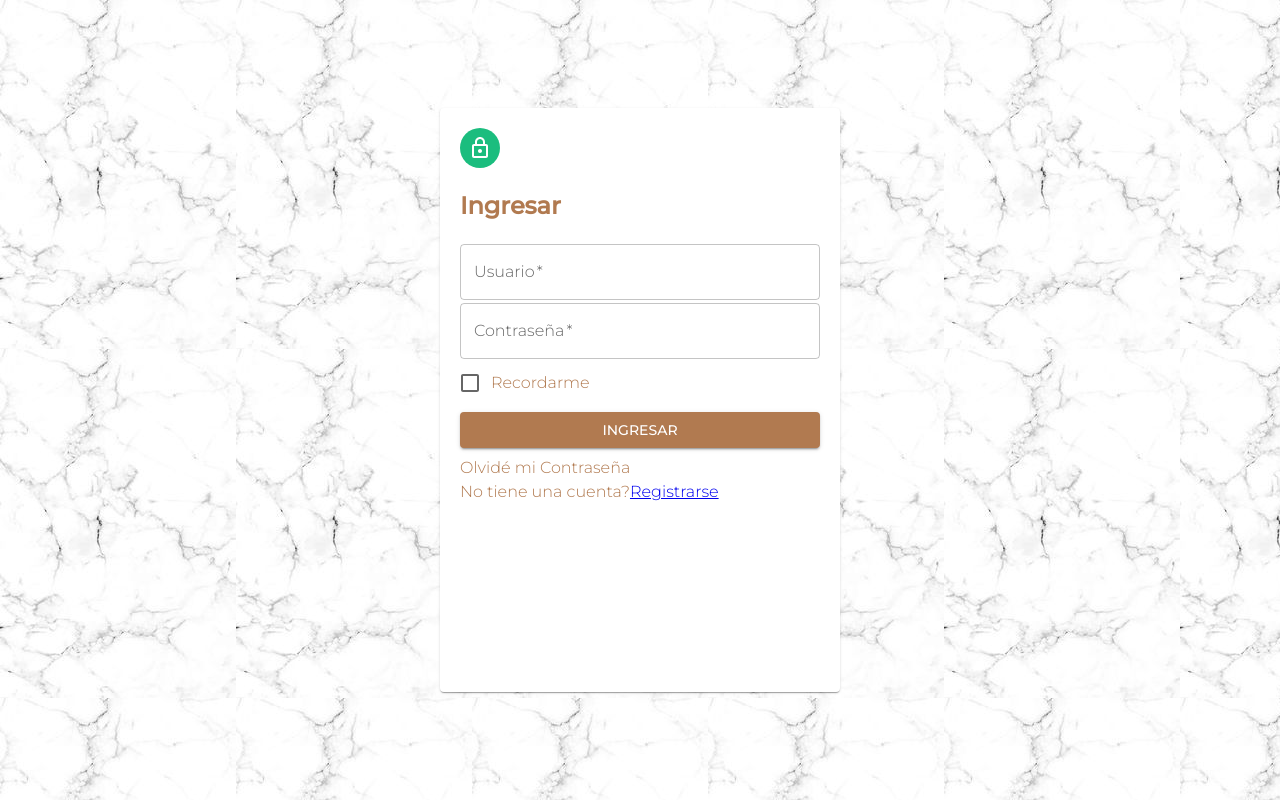
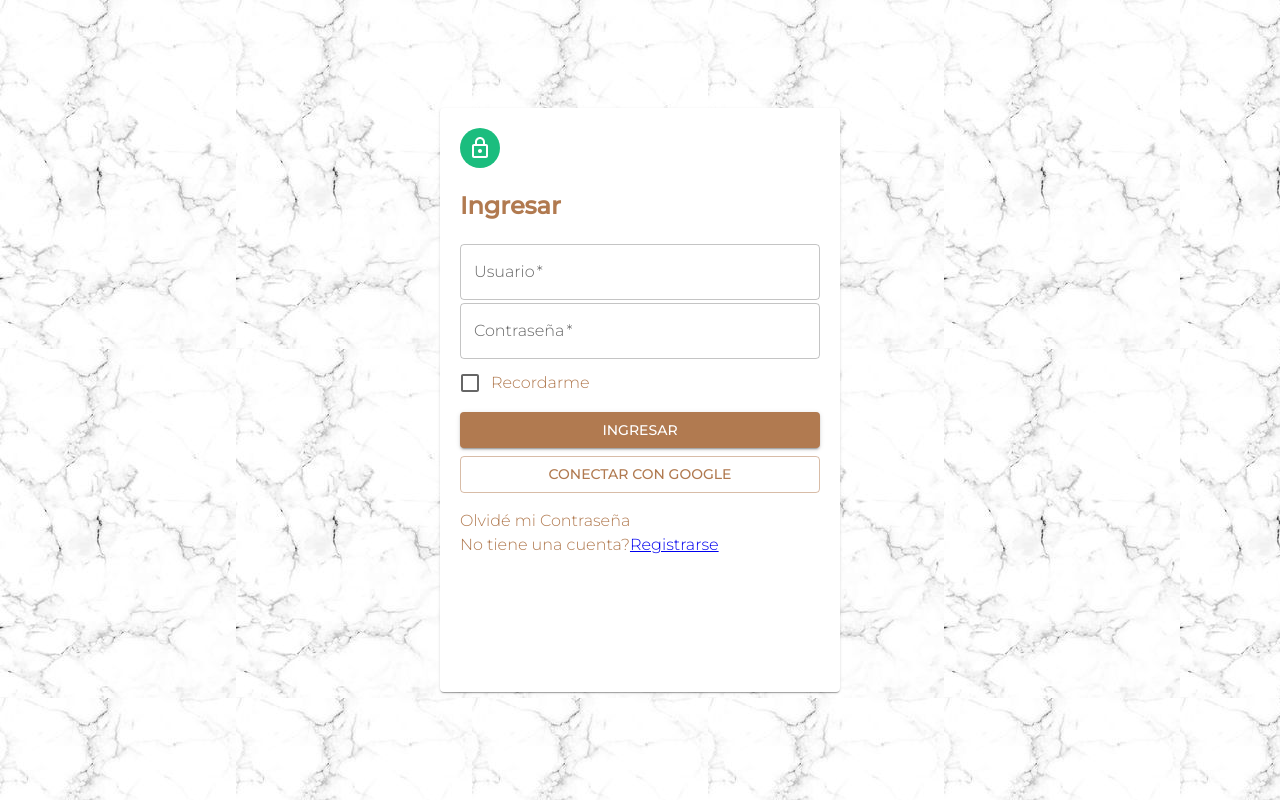
Before and after one commit to HenryAzz/proyectonuevo, a React (Vite) app in the folder client/: page /logIN in a window 1280 px wide. Built offline with nearby package versions, Linux system fonts and the light colour scheme; no server answers.

Commit message:
Redux tolkit levantado, Autenticacion con google Funcionando y .env para poder usar variables de entrono para fibrease

```diff
--- a/client/src/components/logIn/LogIn.tsx
+++ b/client/src/components/logIn/LogIn.tsx
@@ -13,7 +13,18 @@ import { Link } from "react-router-dom";
 import { Formik, Form, Field, ErrorMessage } from "formik";
 import * as Yup from "yup";
 
+//improt intreface
+import { createUserRequest } from "../../reduxToolkit/authentication";
+
+//import RTK Query
+import { useCreateUserMutation } from "../../reduxToolkit/apiSlice";
+
+//import firebase methods
+import { auth, provider } from "../../firebase/firebase";
+import { signInWithPopup } from "firebase/auth";
+
 export const LogIn = (handleChange: any) => {
+  const [crateUser] = useCreateUserMutation();
   const paperStyle = {
     padding: 20,
     height: "73vh",
@@ -39,6 +50,26 @@ export const LogIn = (handleChange: any) => {
       props.resetForm();
       props.setSubmitting(false);
     }, 2000);
+  };
+
+  const handleGoogleSignIn = async () => {
+    try {
+      const result = await signInWithPopup(auth, provider);
+      const user = result.user;
+      if (user !== null) {
+        const newUser: createUserRequest = {
+          name: user.displayName || "",
+          avatar: user.photoURL || "",
+          email: user.email || "",
+          hashGoogle: user.uid || "",
+          person_type: "Persona Fisica",
+          rol: "Cliente",
+        };
+        crateUser(newUser);
+      }
+    } catch (error: any) {
+      console.log("Error signing in with Google:", error.message);
+    }
   };
 
   return (
@@ -100,6 +131,9 @@ export const LogIn = (handleChange: any) => {
                   {props.isSubmitting ? "Loading" : "Ingresar"}
                 </Button>
               </Link>
+              <Button variant="outlined" onClick={handleGoogleSignIn} sx={{ width: "100%", mb: 2 }}>
+                Conectar con Google
+              </Button>
             </Form>
           )}
         </Formik>
--- a/client/src/firebase/firebase.ts
+++ b/client/src/firebase/firebase.ts
@@ -6,13 +6,13 @@ import { getFirestore } from "firebase/firestore";
 import { getAuth, GoogleAuthProvider } from "firebase/auth";
 
 const firebaseConfig = {
-  apiKey: "AIzaSyDfu--UA-DmgzujZyv73li-hrnvI1aBb3g",
-  authDomain: "proptech-ed2ba.firebaseapp.com",
-  projectId: "proptech-ed2ba",
-  storageBucket: "proptech-ed2ba.appspot.com",
-  messagingSenderId: "439431281615",
-  appId: "1:439431281615:web:f76fa27bfb3c6be0f8b0ba",
-  measurementId: "G-VC1Z71ND7G",
+  apiKey: import.meta.env.VITE_REACT_FIREBASE_API_KEY,
+  authDomain: import.meta.env.VITE_REACT_FIREBASE_AUTH_DOMAIN,
+  projectId: import.meta.env.VITE_REACT_FIREBASE_PROJECT_ID,
+  storageBucket: import.meta.env.VITE_REACT_FIREBASE_STORAGE_BUCKET,
+  messagingSenderId: import.meta.env.VITE_REACT_FIREBASE_MESSAGING_SENDER_ID,
+  appId: import.meta.env.VITE_REACT_FIREBASE_APP_ID,
+  measurementId: import.meta.env.VITE_REACT_FIREBASE_MEASUREMENT_ID,
 };
 // Initialize Firebase
 const app = initializeApp(firebaseConfig);
```
Also changed, not shown: 1 other file (tests, documents, lock files or other folders).
